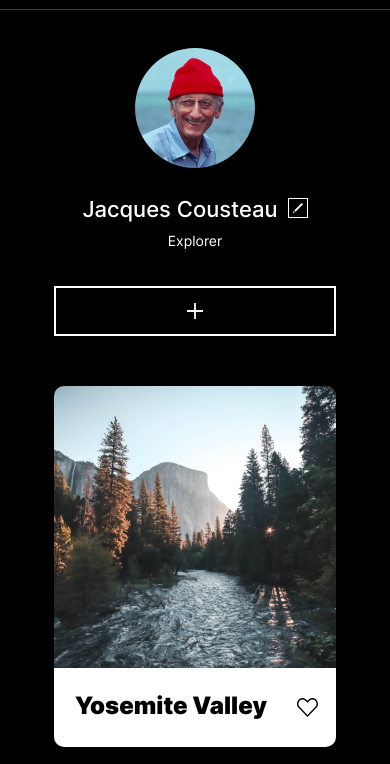
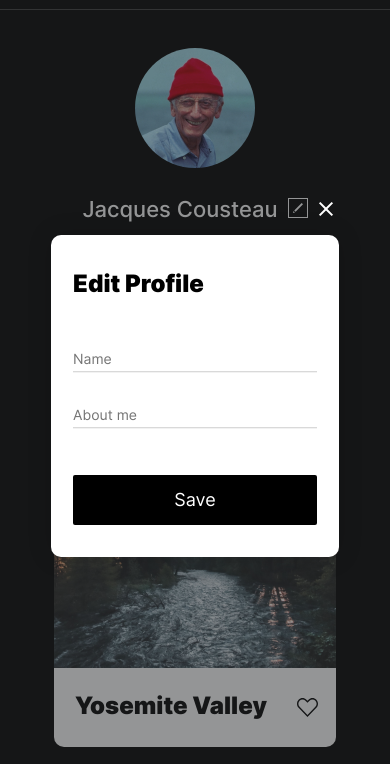
Before and after one commit to MickyRashty/web_project_4, a plain HTML site: page index.html in a window 390 px wide. Shown: the part 74-838 px from the top of the page. Drawn offline with Linux system fonts and the light colour scheme.

Commit message:
fix: close button in general and for mobile

```diff
--- a/blocks/edit-layer/__close-button/edit-layer__close-button.css
+++ /dev/null
@@ -1,19 +0,0 @@
-.edit-layer__close-button {
-    position: absolute;
-    top: -35px;
-    right: -35px;
-    max-height: 40px;
-    transition: opacity 1s linear;
-}
-
-.edit-layer__close-button:hover {
-    opacity: 0.6;
-}
-
-@media screen and (max-width: 500px) {
-    .edit-layer__close-button {
-        top: -50px;
-        right: 0;
-    }
-
-}
--- /dev/null
+++ b/blocks/popup/__close-button/popup__close-button.css
@@ -0,0 +1,27 @@
+.popup__close-button {
+    position: absolute;
+    background: url(../../../images/Close-Icon.svg);
+    background-size: contain;
+    border: none;
+    top: -35px;
+    right: -35px;
+    transition: opacity 1s linear;
+    min-height: 40px;
+    min-width: 40px;
+    padding: 0;
+}
+
+.popup__close-button:hover {
+    opacity: 0.6;
+    cursor: pointer;
+}
+
+@media screen and (max-width: 500px) {
+    .popup__close-button {
+        top: -39px;
+        right: 0;
+        min-height: 26px;
+        min-width: 26px;
+    }
+
+}
--- a/blocks/edit-layer/__container/edit-layer__container.css
+++ b/blocks/popup/__container/popup__container.css
@@ -1,4 +1,4 @@
-.edit-layer__container {
+.popup__container {
     background-color: white;
     min-width: 430px;
     min-height: 330px;
@@ -9,7 +9,7 @@
 }
 
 @media screen and (max-width: 500px) {
-    .edit-layer__container {
+    .popup__container {
         min-width: 288px;
         min-height: 322px;
         margin-top: 95px;
--- a/blocks/edit-layer/edit-layer.css
+++ b/blocks/popup/popup.css
@@ -1,17 +1,17 @@
-.edit-layer {
+.popup {
     width: 100vw;
     height: 100vh;
     /* background-color: black; */
     position: fixed;
     top: 0;
     left: 0;
-    /* display: flex; */
+    display: flex;
     justify-content: center;
     align-items: center;
-    display: none;
+    /* display: none; */
 }
 
-.edit-layer::after {
+.popup::after {
     content: "";
     background-color: #2A2C2F;
     display: block;
--- a/index.html
+++ b/index.html
@@ -32,13 +32,13 @@
                 </div>
                 <img class="profile__add-button" src="./images/add-button.svg" alt="add button">
             </section>
-            <section class="edit-layer">
-                <div class="edit-layer__container">
+            <section class="popup">
+                <div class="popup__container">
                     <div>
-                        <img class="edit-layer__close-button" src="./images/Close-Icon.svg" alt="Close form">
+                        <button class="popup__close-button" type="submit"></button>
                     </div>
                     <form action="#" class="form">
-                        <h3 class="form__title">Edit Profile</h3>
+                        <h2 class="form__title">Edit Profile</h2>
                         <input type="text" class="form__input" placeholder="Name" name="name">
                         <input type="text" class="form__input" placeholder="About me" name="about">
                         <button type="submit" class="form__save-button">Save</button>
--- a/pages/index.css
+++ b/pages/index.css
@@ -12,9 +12,9 @@
 @import url(../blocks/profile/__info-about/profile__info-about.css);
 @import url(../blocks/profile/__edit-button/profile__edit-button.css);
 @import url(../blocks/profile/__add-button/profile__add-button.css);
-@import url(../blocks/edit-layer/edit-layer.css);
-@import url(../blocks/edit-layer/__container/edit-layer__container.css);
-@import url(../blocks/edit-layer/__close-button/edit-layer__close-button.css);
+@import url(../blocks/popup/popup.css);
+@import url(../blocks/popup/__container/popup__container.css);
+@import url(../blocks/popup/__close-button/popup__close-button.css);
 @import url(../blocks/form/form.css);
 @import url(../blocks/form/__title/form__title.css);
 @import url(../blocks/form/__input/form__input.css);
```
